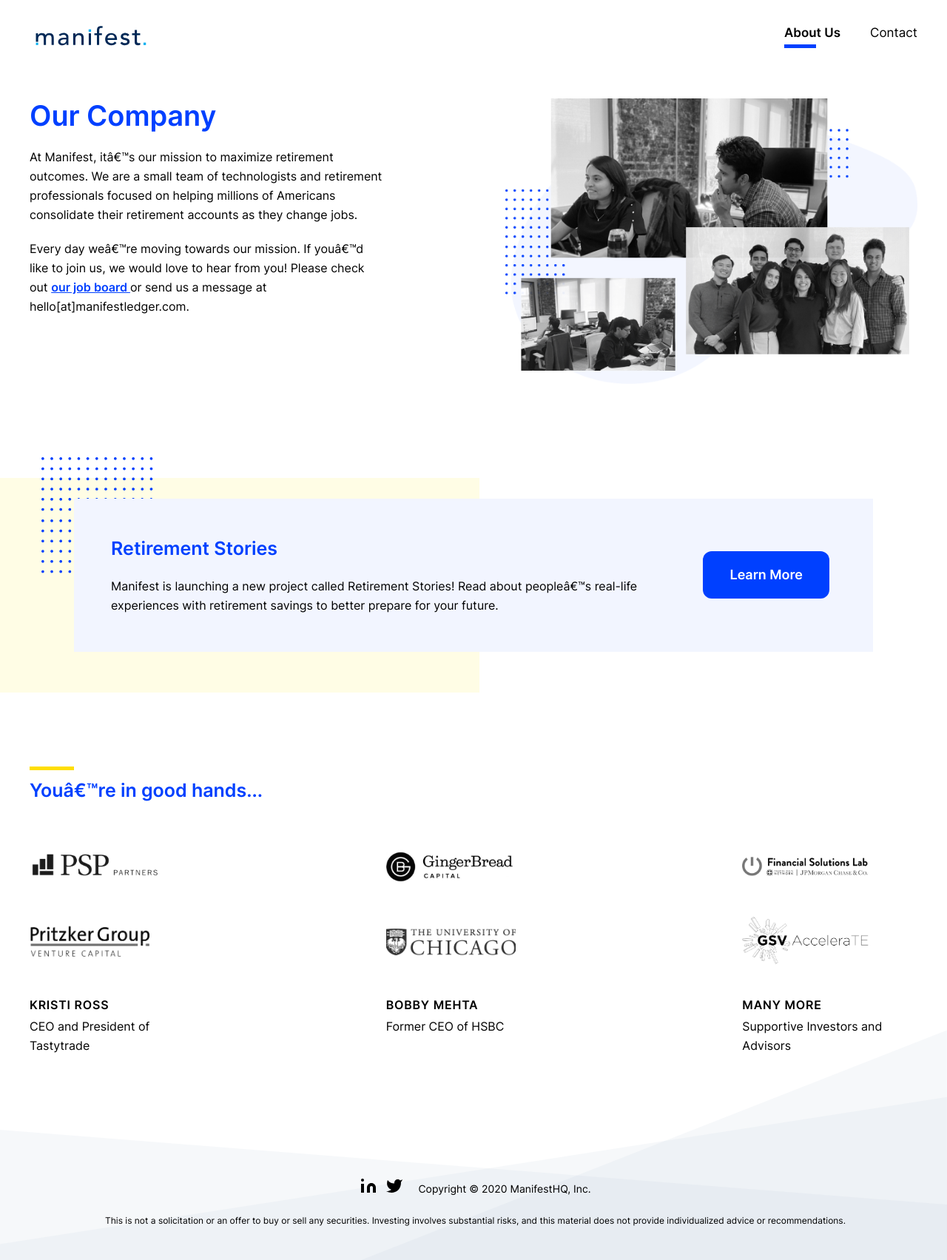
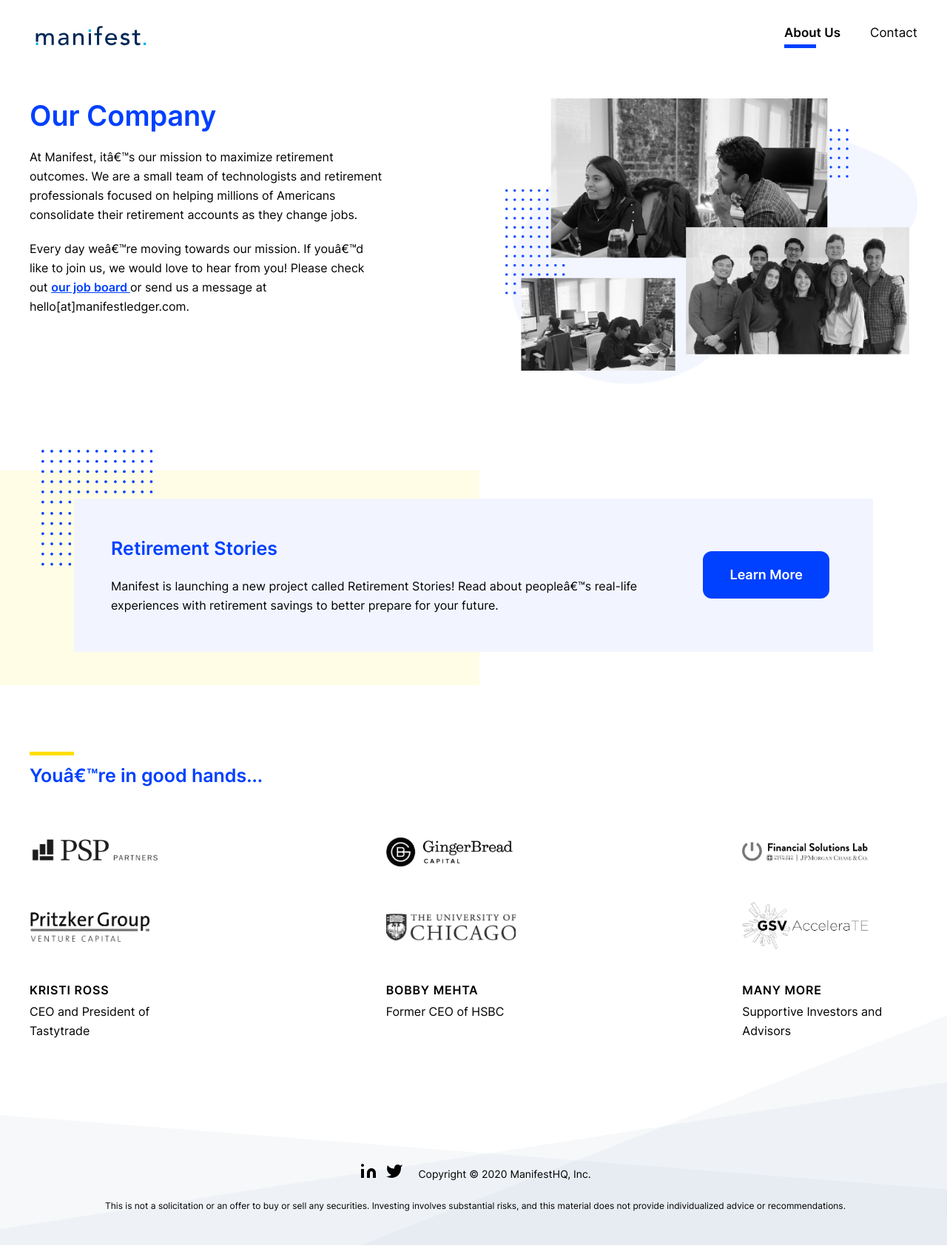
Before and after one commit to VestHQ/manifest_ledger, a Jekyll site: the page built from about.html, in a window 1280 px wide. Shown: the whole page at 74% size. Built offline with Jekyll 4.4.1, drawn with Linux system fonts in a browser that asks for light colours.

Commit message:
add padding on bg story section

```diff
--- a/_sass/4-layout/about.scss
+++ b/_sass/4-layout/about.scss
@@ -36,7 +36,7 @@
 }
 
 .stories {
-    padding: 100px;
+    padding: 100px 100px 80px 100px;
     background-repeat: no-repeat;
     background-position: left;
     background-image: url(/assets/images/about/bg.png);
```
